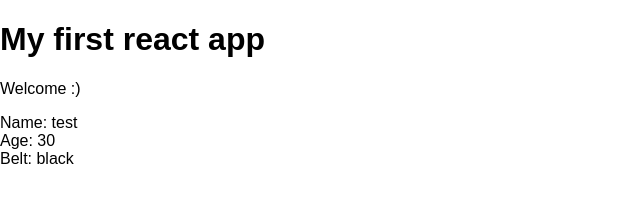
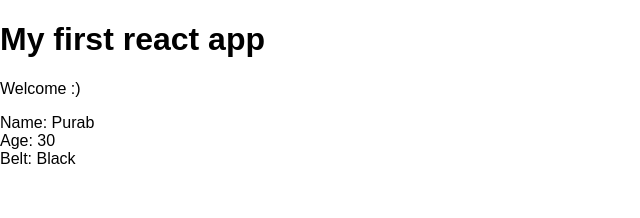
Before and after one commit to purab/react-redux-tutorials, a React (Create React App) app in the folder myapp/: page / in a window 1280 px wide. Shown: the top 218 px of the page, without its empty margins (0-640 px from the left). Built offline with nearby package versions, Linux system fonts and the light colour scheme.

Commit message:
changes for branch 2

```diff
--- a/myapp/src/App.js
+++ b/myapp/src/App.js
@@ -7,7 +7,7 @@
     <div className="App">
       <h1>My first react app</h1>
       <p>Welcome :)</p>
-      <Ninjas />
+      <Ninjas name="Purab" age="30" belt="Black" />
     </div>
   );
 }
--- a/myapp/src/Ninjas.js
+++ b/myapp/src/Ninjas.js
@@ -2,11 +2,13 @@
 
 class Ninjas extends Component {
     render() {
+        console.log(this.props);
+        const {name,age,belt} = this.props;
         return(
             <div className="ninja">
-                <div>Name: test</div>
-                <div>Age: 30</div>
-                <div>Belt: black</div>
+                <div>Name: {name}</div>
+                <div>Age: {age}</div>
+                <div>Belt: {belt}</div>
             </div>
         )
     }
```
